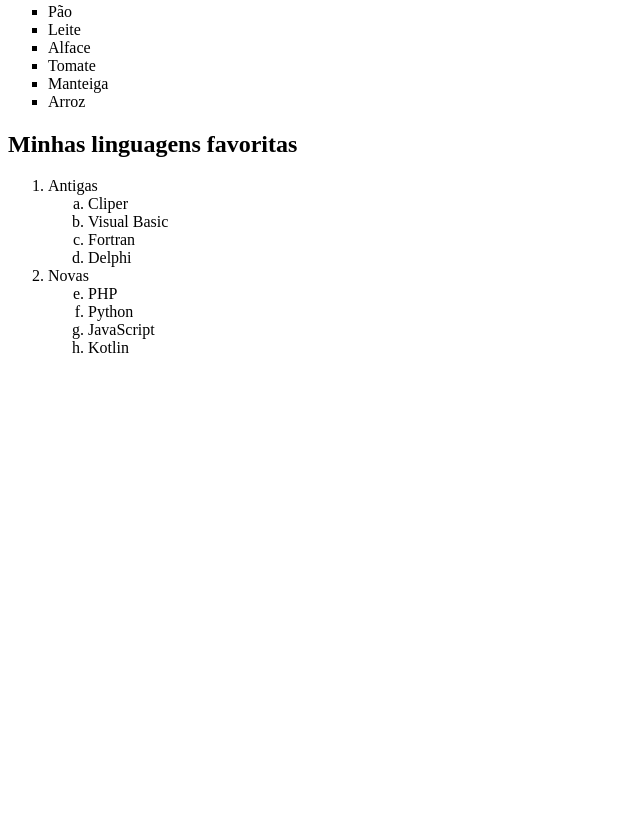
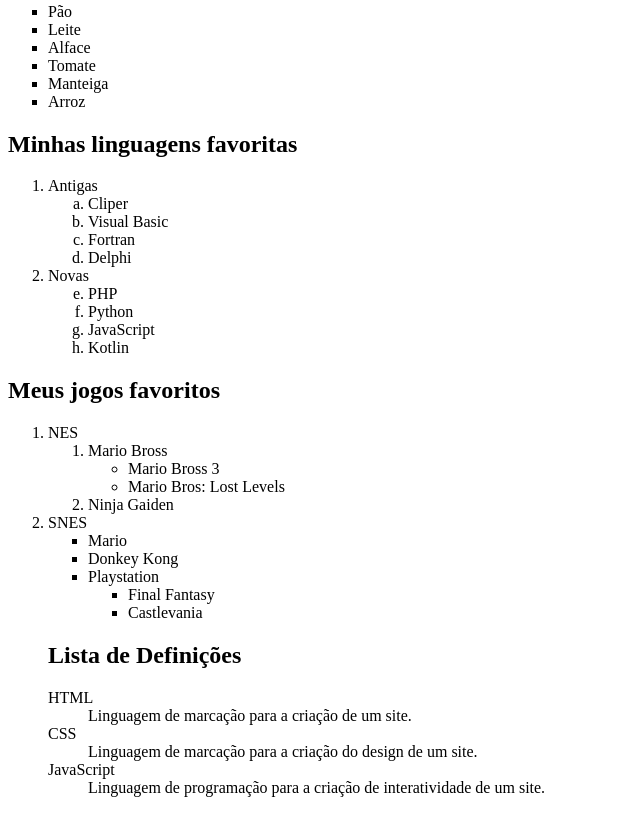
Before and after one commit to jonathancbrito/anotacoes-html5-css3, a plain HTML site: page ex009-listas ol e ul/index.html in a window 1280 px wide. Shown: the part 371-1184 px from the top of the page, without its empty margins (0-640 px from the left). Before the commit the page ends 800 px from the top, so only its background shows below. Drawn offline with Linux system fonts and the light colour scheme.

Commit message:
Update index.html

```diff
--- a/ex009-listas ol e ul/index.html
+++ b/ex009-listas ol e ul/index.html
@@ -56,6 +56,41 @@
         </ol>
     </ol>
 
+    <h2>Meus jogos favoritos</h2>
+    <ol>
+        <li>NES</li>
+        <ol>
+            <li>Mario Bross</li>
+            <ul type="circle">
+                <li>Mario Bross 3</li>
+                <li>Mario Bros: Lost Levels</li>
+            </ul>
+            <li>Ninja Gaiden</li>
+        </ol>
+
+        <li>SNES</li>
+        <ul type="square">
+            <li>Mario</li>
+            <li>Donkey Kong</li>
+            </u>
+
+            <li>Playstation</li>
+            <ul type="square">
+                <li>Final Fantasy</li>
+                <li>Castlevania</li>
+            </ul>
+        </ul>
+
+        <h2>Lista de Definições</h2>
+        <dl>
+            <dt>HTML</dt>
+            <dd>Linguagem de marcação para a criação de um site.</dd>
+            <dt>CSS</dt>
+            <dd>Linguagem de marcação para a criação do design de um site.</dd>
+            <dt>JavaScript</dt>
+            <dd>Linguagem de programação para a criação de interatividade de um site.</dd>
+        </dl>
+
 </body>
 
 </html>
```
